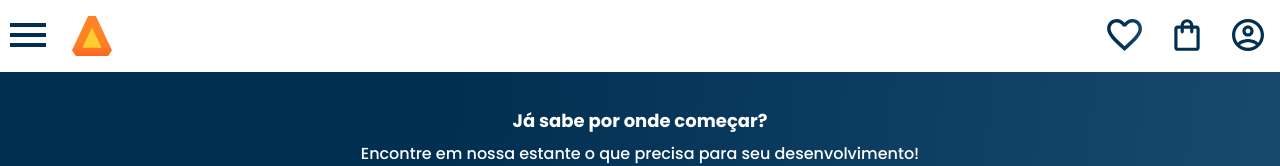
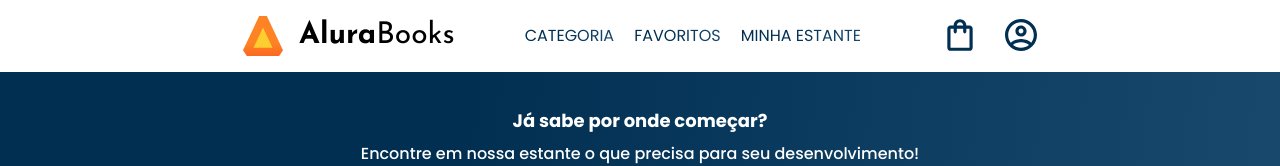
Before and after one commit to Bru-no98/mobile-first-alura-books, a plain HTML site: page index.html in a window 1280 px wide. Shown: the top 166 px of the page. Drawn offline with nearby package versions, Linux system fonts and the light colour scheme.

Commit message:
arrumando cabeçalho para desktop

```diff
--- a/index.html
+++ b/index.html
@@ -24,10 +24,17 @@
                 <li class="lista-menu__item"><a href="#" class="lista-menu__link">DESIGN & UX</a></li>
             </ul>
             <img src="img/Logo.svg" alt="Logo da Alurabooks" class="container__imagem">
+            <h1 class="nome__da__plataforma"><b class="nome__negrito">Alura</b>Books</h1>
         </div>
 
+        <ul class="lista-menu__transparente">
+            <li><a class="lista-menu__link" href="#">categoria</a></li>
+            <li><a class="lista-menu__link" href="#">Favoritos</a></li>
+            <li><a class="lista-menu__link" href="#">Minha estante</a></li>
+        </ul>
+
         <div class="container">
-            <a href="#"><img src="img/Favoritos.svg" alt="Favoritos" class="container__imagem"></a>
+            <a href="#"><img src="img/Favoritos.svg" alt="Favoritos" class="container__imagem container__imagem-transparente"></a>
             <a href="#"><img src="img/Compras.svg" alt="Carrinho de compras" class="container__imagem"></a>
             <a href="#"><img src="img/Usuario.svg" alt="Meu perfil" class="container__imagem"></a>
         </div>
--- a/styles.css
+++ b/styles.css
@@ -3,15 +3,17 @@
 @import url(styles/carrossel.css);
 @import url(styles/contato.css);
 @import url('https://fonts.googleapis.com/css2?family=Poppins:ital,wght@0,100;0,200;0,300;0,400;0,500;0,600;0,700;0,800;0,900;1,100;1,200;1,300;1,400;1,500;1,600;1,700;1,800;1,900&display=swap');
-
+@import url('https://fonts.googleapis.com/css2?family=Josefin+Sans:ital,wght@0,100..700;1,100..700&display=swap');
 
 :root{
     --cor-de-fundo: #EBECEE;
     --branco: #FFFFFF;
     --laranja: #EB9B00;
     --azul-degrade: linear-gradient(97.54deg, #002F52 35.49%, #326589 165.37%);
+    --azul: #002F52;
     --fonte-principal: "Poppins";
-    --azul: #002F52;
+    --fonte-secundaria: "Josefin Sans";
+
 }
 
 body{
--- a/styles/header.css
+++ b/styles/header.css
@@ -52,9 +52,55 @@
     -webkit-background-clip: text;
     -webkit-text-fill-color: transparent;
     background-clip: text;
+    text-transform: uppercase;
+}
 
+.lista-menu__transparente{
+    display: none;
 }
 
 .container__botao{
     display: none;
 }
+
+@media screen and (min-width: 1024px){
+
+    .cabecalho{
+        justify-content: center;
+        gap:70px;
+    }
+
+    .cabecalho__menu-hamburguer{
+        display: none;
+    }
+
+    .nome__da__plataforma{
+        font-family: var(--fonte-secundaria);
+        font-size: 30px;
+        font-weight: 400;
+    }
+
+    .nome__negrito{
+        font-weight: 700;
+    }
+
+
+    /* .container__imagem{
+        padding: 1em 0;
+    }
+     */
+    .lista-menu__transparente{
+        display: flex;
+        gap: 20px
+    }
+/*
+    .container{
+        gap:2em
+    } */
+
+    .container__imagem-transparente{
+        display: none;
+    }
+
+
+}
```
